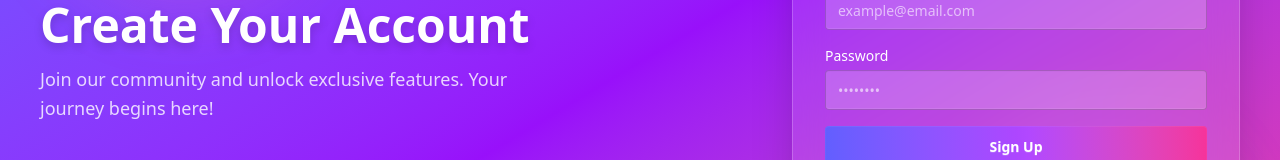
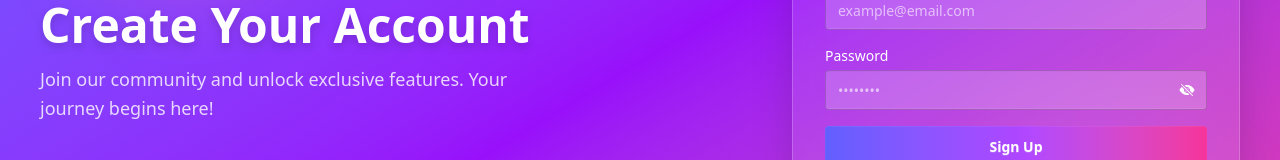
Before and after one commit to rakibhassannayem/firebase-fighter, a React (Vite) app: page /signup in a window 1280 px wide. Shown: the part 394-554 px from the top of the page. Built offline with nearby package versions, Linux system fonts and the light colour scheme.

Commit message:
password validation

```diff
--- a/src/main.jsx
+++ b/src/main.jsx
@@ -8,6 +8,6 @@ import { ToastContainer } from "react-toastify";
 createRoot(document.getElementById("root")).render(
   <StrictMode>
     <RouterProvider router={router} />
-    <ToastContainer />
+    <ToastContainer autoClose={500}/>
   </StrictMode>
 );
--- a/src/pages/Signup.jsx
+++ b/src/pages/Signup.jsx
@@ -1,15 +1,15 @@
 import { Link } from "react-router";
-
 import { FaEye } from "react-icons/fa";
-
 import { IoEyeOff } from "react-icons/io5";
 
 import MyContainer from "../components/MyContainer";
 import { createUserWithEmailAndPassword } from "firebase/auth";
 import { auth } from "../firebase/firebase.config";
 import { toast } from "react-toastify";
+import { useState } from "react";
 
 const Signup = () => {
+  const [showPass, setShowPass] = useState(false);
   const handleSignup = (e) => {
     e.preventDefault();
 
@@ -17,6 +17,15 @@ const Signup = () => {
     const password = e.target.password?.value;
 
     console.log("sign-up credentials:", { email, password });
+
+    const regExp = /^(?=.*[a-z])(?=.*[A-Z])(?=.*\d)(?=.*[^A-Za-z0-9]).{8,}$/;
+
+    if (!regExp.test(password)) {
+      toast.error(
+        "Password must be at least 8 characters long and include at least one uppercase letter, one lowercase letter, one number, and one special character. Spaces are not allowed."
+      );
+      return;
+    }
 
     createUserWithEmailAndPassword(auth, email, password)
       .then((res) => {
@@ -67,11 +76,18 @@ const Signup = () => {
                   Password
                 </label>
                 <input
-                  type={""}
+                  type={showPass ? "text" : "password"}
                   name="password"
                   placeholder="••••••••"
                   className="input input-bordered w-full bg-white/20 text-white placeholder-white/60 focus:outline-none focus:ring-2 focus:ring-pink-400"
                 />
+
+                <span
+                  onClick={() => setShowPass(!showPass)}
+                  className="absolute right-3 bottom-3 cursor-pointer"
+                >
+                  {showPass ? <FaEye /> : <IoEyeOff />}
+                </span>
               </div>
 
               <button type="submit" className="my-btn">
```
